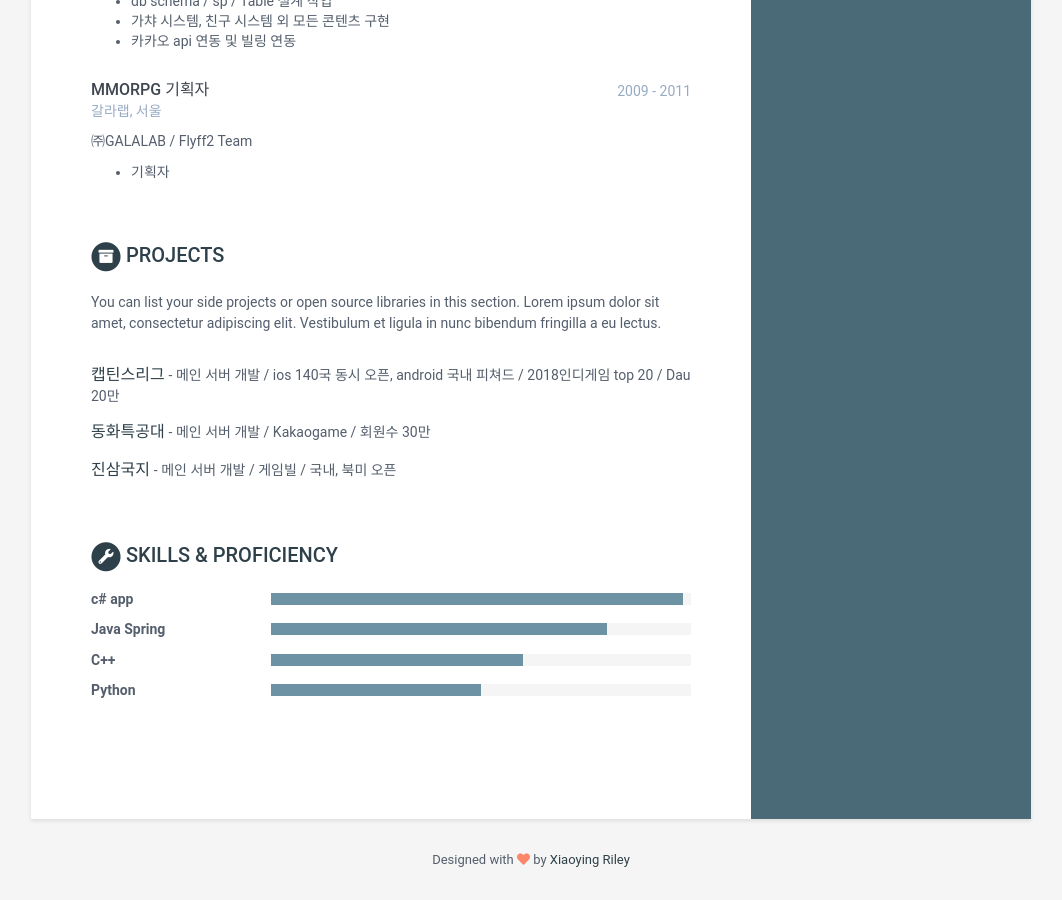
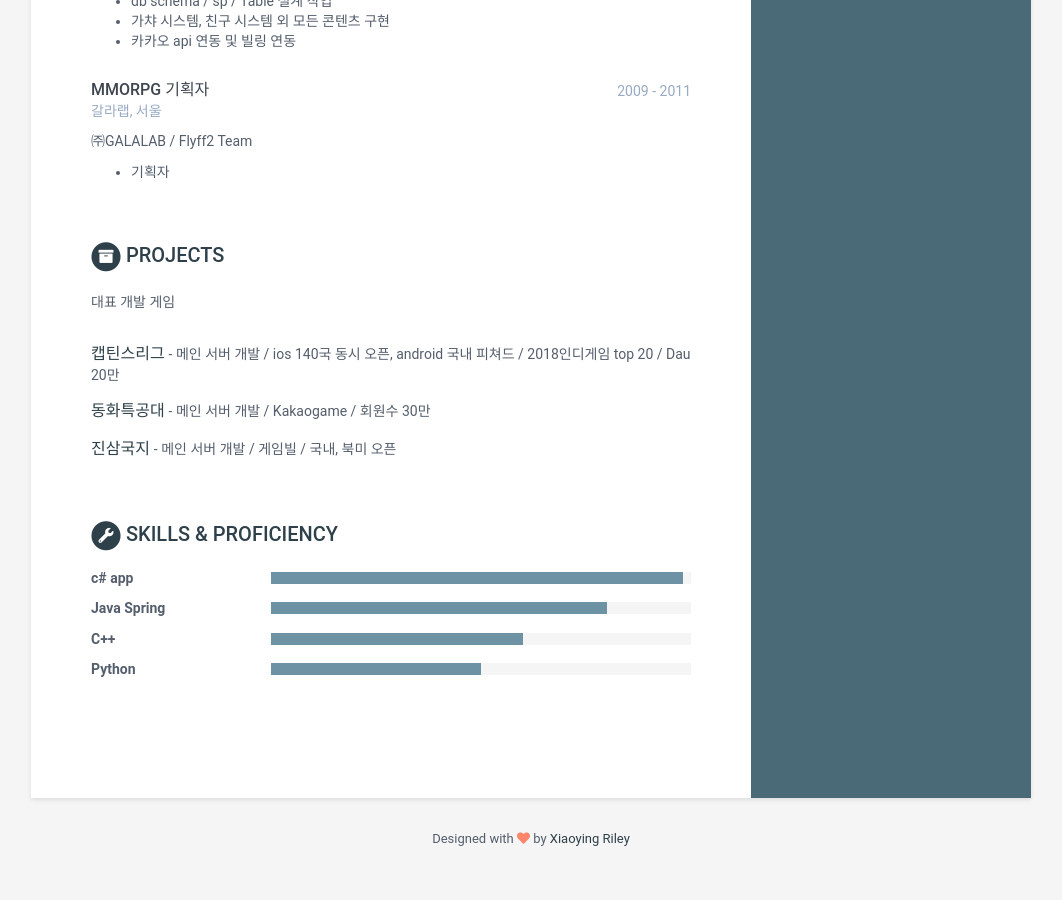
Before and after one commit to bizarim/bizarim.github.io, a Jekyll site: the page built from index.html, in a window 1280 px wide and 900 px high, scrolled down 1267 px. Shown: the whole window, without its empty margins (109-1171 px from the left). Built offline with Jekyll 4.4.1, drawn with Linux system fonts in a browser that asks for light colours; after the commit the page ends 2146 px from its top, so only the background shows below that.

Commit message:
Update data.yml

```diff
--- a/_data/data.yml
+++ b/_data/data.yml
@@ -146,9 +146,7 @@ experiences:
 projects:
     title: Projects
     intro: >
-      You can list your side projects or open source libraries in this
-      section. Lorem ipsum dolor sit amet, consectetur adipiscing elit.
-      Vestibulum et ligula in nunc bibendum fringilla a eu lectus.
+      대표 개발 게임
 
     assignments:
       - title: 캡틴스리그
```
